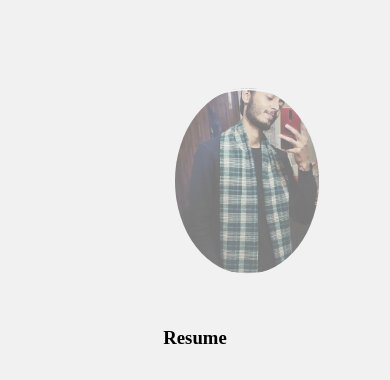
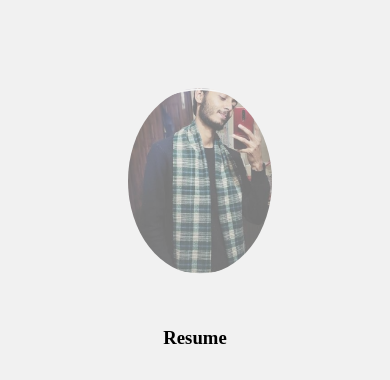
Before and after one commit to Mohdaqib1/protfolio, a plain HTML site: page index.html in a window 390 px wide. Shown: the part 61-441 px from the top of the page. Drawn offline with Linux system fonts and the light colour scheme.

Commit message:
change file name

```diff
--- a/frist.css
+++ b/frist.css
@@ -73,10 +73,21 @@ div.content {
   div.content {margin-left: 0;}
 }
 
-@media screen and (max-width: 400px) {
+@media screen and (max-width: 900px) {
   ul.sidenav li a {
     text-align: center;
     float: none;
+  }
+  .myimage{
+    border-radius: 50%;
+   margin-top: 15%;
+   margin-left: 3%;
+   width:40%;
+   height:5%;
+   opacity: 0.5;
+}
+.myimage:hover {
+    opacity: 1.0;
   }
 }
 
--- a/index.html
+++ b/index.html
@@ -2,6 +2,7 @@
 <html>
 
 <head>
+  <meta name="viewport" content="width=device-width, initial-scale=1.0">
   <link rel="stylesheet" href="frist.css">
 
 </head>
@@ -9,6 +10,7 @@
 <body>
 
   <ul class="sidenav">
+
     <li>
       <h1 class="protfolio">Protfolio.</h1>
     </li>
```
